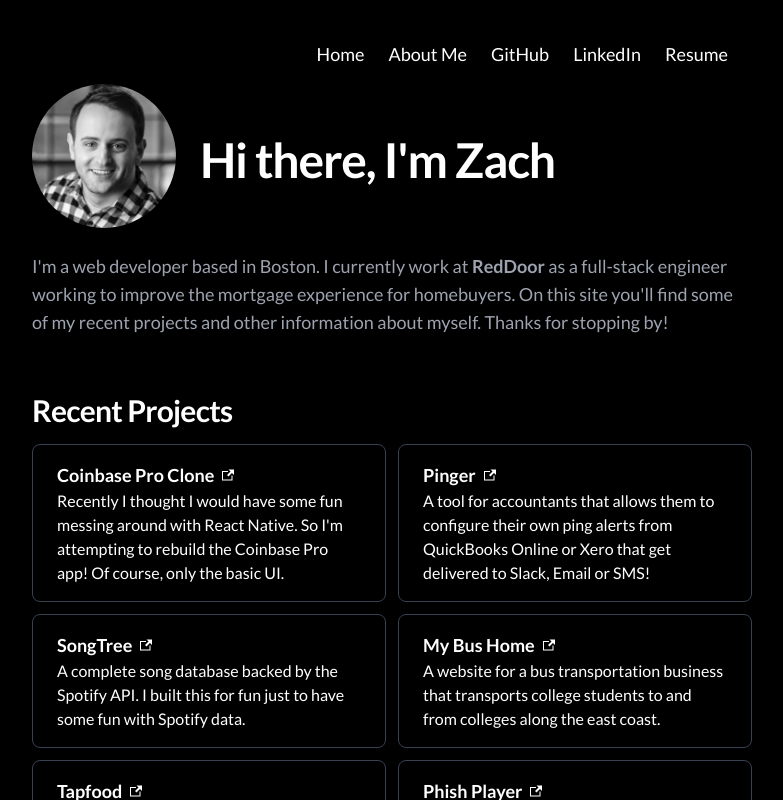
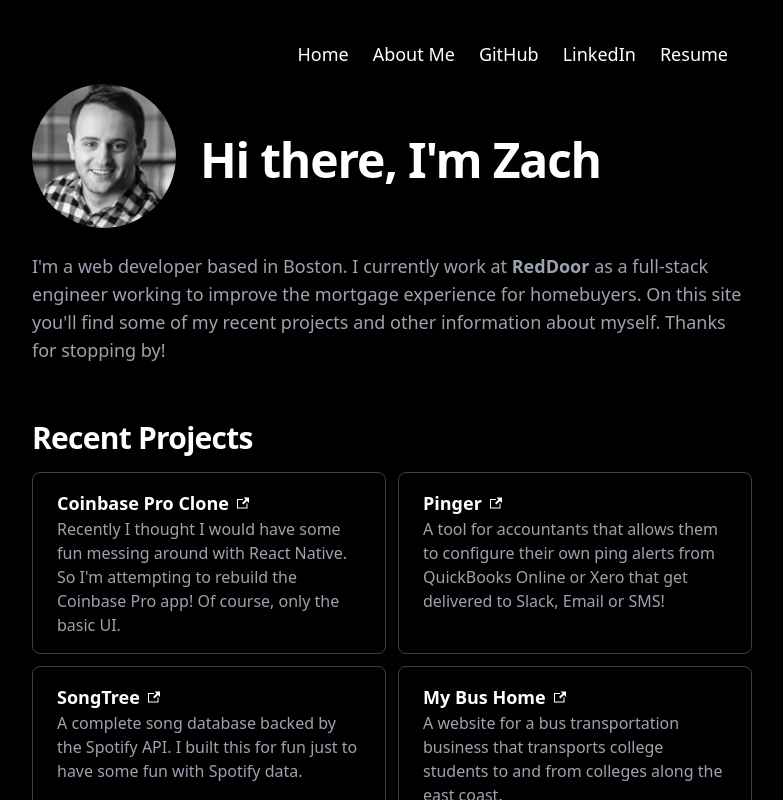
Before and after one commit to zachweinberg/personal-site, a Next.js app: page / in a window 1280 px wide. Shown: the top 800 px of the page, without its empty margins (248-1031 px from the left). Built offline with nearby package versions, Linux system fonts and the light colour scheme; no server answers.

Commit message:
Add Karla font and fix FOUT

```diff
--- a/components/Nav.tsx
+++ b/components/Nav.tsx
@@ -2,28 +2,28 @@
 
 const Nav: React.FunctionComponent = () => {
   return (
-    <nav className="flex items-center justify-end text-sm py-4 mb-6 md:mb-0">
+    <nav className="flex items-center justify-end text-md py-4 mb-6 md:mb-0">
       <Link href="/">
-        <a className="pr-2 md:pr-6 md:text-lg hover:text-gray-300 hover:text-gray-300">Home</a>
+        <a className="pr-3 md:pr-6 md:text-lg hover:text-gray-300">Home</a>
       </Link>
       <Link href="/about">
-        <a className="pr-2 md:pr-6 md:text-lg hover:text-gray-300">About Me</a>
+        <a className="pr-3 md:pr-6 md:text-lg hover:text-gray-300">About Me</a>
       </Link>
       <a
-        className="pr-2 md:pr-6 md:text-lg hover:text-gray-300"
+        className="pr-3 md:pr-6 md:text-lg hover:text-gray-300"
         href="https://github.com/zachweinberg"
         target="_blank"
       >
         GitHub
       </a>
       <a
-        className="pr-2 md:pr-6 md:text-lg hover:text-gray-300"
+        className="pr-3 md:pr-6 md:text-lg hover:text-gray-300"
         href="https://www.linkedin.com/in/zachjamesweinberg"
         target="_blank"
       >
         LinkedIn
       </a>
-      <a className="pr-2 md:pr-6 md:text-lg hover:text-gray-300" href="/static/resume.pdf" target="_blank">
+      <a className="pr-3 md:pr-6 md:text-lg hover:text-gray-300" href="/static/resume.pdf" target="_blank">
         Resume
       </a>
     </nav>
--- a/components/Projects.tsx
+++ b/components/Projects.tsx
@@ -12,8 +12,7 @@
         <span className="text-lg font-bold mr-2">{project.title}</span>
         <ExternalLinkIcon className="fill-current h-3 w-3" />
       </div>
-
-      <p className="text-md">{project.description}</p>
+      <p className="text-md text-gray-400">{project.description}</p>
     </div>
   </a>
 )
--- a/pages/_app.tsx
+++ b/pages/_app.tsx
@@ -1,4 +1,5 @@
 import { DefaultSeo } from 'next-seo'
+import { AppProps } from 'next/app'
 import Head from 'next/head'
 import '~/styles/globals.css'
 
@@ -14,7 +15,7 @@
   },
 }
 
-export default function App({ Component, pageProps }) {
+export default function App({ Component, pageProps }: AppProps) {
   return (
     <>
       <Head>
--- a/pages/_document.tsx
+++ b/pages/_document.tsx
@@ -6,6 +6,7 @@
     return (
       <Html lang="en">
         <Head>
+          <link rel="preload" href="/fonts/karla.ttf" as="font" type="font/ttf" crossOrigin="anonymous" />
           <meta name="theme-color" content="#000" />
           <meta name="description" content="Zach Weinberg | Full Stack Web Engineer"></meta>
         </Head>
--- a/styles/globals.css
+++ b/styles/globals.css
@@ -1,15 +1,20 @@
-@import url('https://fonts.googleapis.com/css2?family=Inter:wght@300&family=Lato:wght@300;400;700&display=swap');
-
 @tailwind base;
 @tailwind components;
 @tailwind utilities;
+
+@font-face {
+  font-family: 'Karla';
+  font-style: normal;
+  font-weight: 100 900;
+  font-display: optional;
+  src: url(/fonts/karla.ttf) format('ttf');
+}
 
 html {
   scroll-behavior: smooth;
 }
 
 body {
-  font-family: 'Lato', sans-serif;
   background-color: #000000;
   color: #fff;
 }
--- a/tailwind.config.js
+++ b/tailwind.config.js
@@ -1,8 +1,14 @@
+const { fontFamily } = require('tailwindcss/defaultTheme')
+
 module.exports = {
-  purge: false,
+  purge: ['./components/**/*.{js,ts,jsx,tsx}', './pages/**/*.{js,ts,jsx,tsx}'],
   darkMode: false, // or 'media' or 'class'
   theme: {
-    extend: {},
+    extend: {
+      fontFamily: {
+        sans: ['Karla', ...fontFamily.sans],
+      },
+    },
   },
   variants: {
     extend: {},
```
Also changed, not shown: public/fonts/karla.ttf (added), vercel.json (added).
